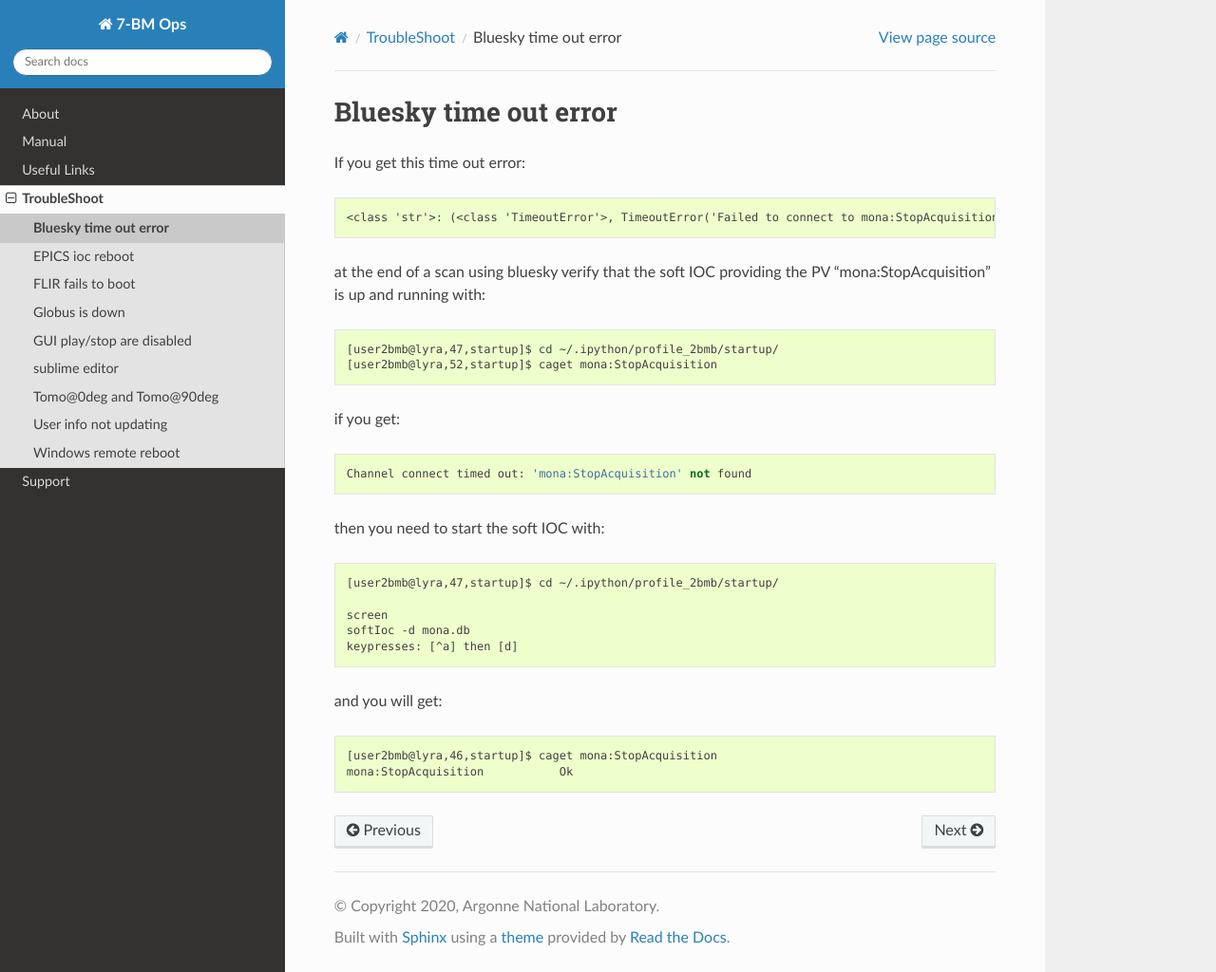
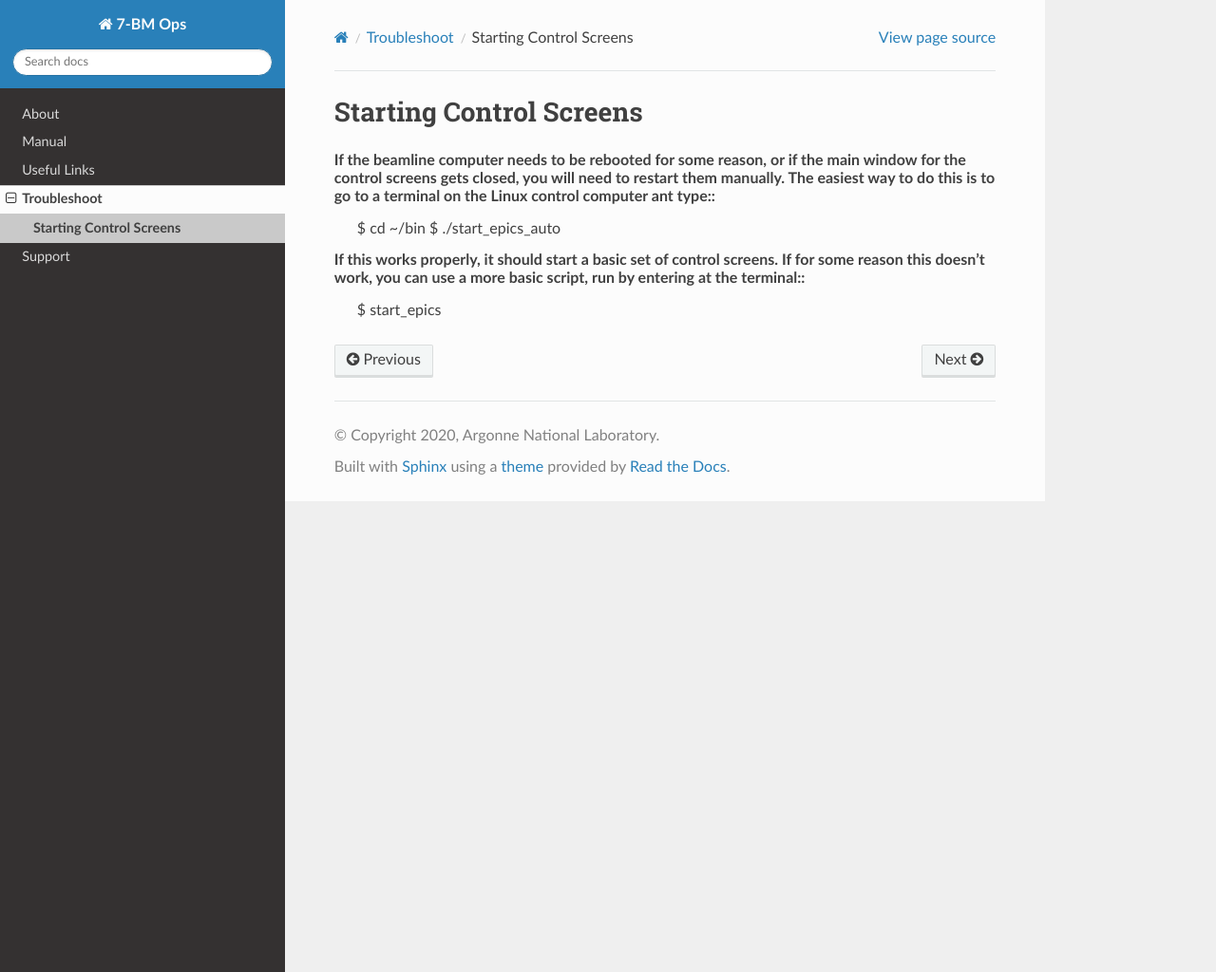
Before and after one commit to xray-imaging/7bm-docs, a Sphinx documentation site: the page built from docs/source/troubleshoot/item_001.rst, in a window 1280 px wide and 1024 px high. Shown: the whole window at 95% size. Built offline with Sphinx 7.4.7 and the Read the Docs theme 2.0.0, drawn with Linux system fonts in a browser that asks for light colours.

Commit message:
Removing 2-BM items from Troubleshooting.

```diff
--- a/docs/source/links.rst
+++ b/docs/source/links.rst
@@ -17,7 +17,7 @@ APS Links
 
 `Argonne Site Map <https://www.anl.gov/downloads/map-argonne>`_
 
-`Argonne Guest House <https://www.anlgh.org/>'_
+`Argonne Guest House <https://www.anlgh.org>'_
 
 `APS User Portal <https://beam.aps.anl.gov/pls/apsweb/usercheckin.start_page>`_
 
--- a/docs/source/manual/item_011.rst
+++ b/docs/source/manual/item_011.rst
@@ -8,7 +8,7 @@ To view the images from cameras at the beamline, use ImageJ with the EPICS ADVie
 
 To open the ADViewer plugin, in ImageJ, go to Plugins -> EPICS_areaDetector -> EPICS AD Viewer.  If you have the correct camera IOC name in the PVPrefix field of the viewer window that pops up, the camera IOC is running.  Click the Start button to start displaying images.  Note that no images will be displayed until the camera starts streaming images.
 
-Tomography projection data is stored in `Data Exchange <https://dxfile.readthedocs.io/en/latest/source/xraytomo.html>`_ format, which is based on HDF5 format.  The easiest way to view these data, including metadata, is to use `hdfview <https://support.hdfgroup.org/products/java/hdfview/>`.  To open hdfview, select HDFView from the Tools menu on the bottom of the 7-BM-B control screen.
+Tomography projection data is stored in `Data Exchange <https://dxfile.readthedocs.io/en/latest/source/xraytomo.html>`_ format, which is based on HDF5 format.  The easiest way to view these data, including metadata, is to use `hdfview <https://support.hdfgroup.org/products/java/hdfview>`.  To open hdfview, select HDFView from the Tools menu on the bottom of the 7-BM-B control screen.
 
 Tomography reconstruction data are typically stored as TIFF stacks.  To view these, ImageJ is the easiest choice.  Try using File -> Import -> Image Sequence to load the data.  Keep in mind that large datasets may take considerable time to load.
 
--- a/docs/source/troubleshoot.rst
+++ b/docs/source/troubleshoot.rst
@@ -1,5 +1,5 @@
 ============
-TroubleShoot
+Troubleshoot
 ============
 
 
--- a/docs/source/troubleshoot/item_001.rst
+++ b/docs/source/troubleshoot/item_001.rst
@@ -1,33 +1,12 @@
-Bluesky time out error
-======================
+Starting Control Screens
+==========================
 
 .. contents::
    :local:
 
-If you get this time out error::
+If the beamline computer needs to be rebooted for some reason, or if the main window for the control screens gets closed, you will need to restart them manually.  The easiest way to do this is to go to a terminal on the Linux control computer ant type::
+    $ cd ~/bin
+    $ ./start_epics_auto
 
-    <class 'str'>: (<class 'TimeoutError'>, TimeoutError('Failed to connect to mona:StopAcquisition',))
-
-
-at the end of a scan using bluesky verify that the soft IOC providing the PV "mona:StopAcquisition" is up and running with::
-
-
-    [user2bmb@lyra,47,startup]$ cd ~/.ipython/profile_2bmb/startup/
-    [user2bmb@lyra,52,startup]$ caget mona:StopAcquisition
-
-if you get::
-
-    Channel connect timed out: 'mona:StopAcquisition' not found
-
-then you need to start the soft IOC with::
-
-    [user2bmb@lyra,47,startup]$ cd ~/.ipython/profile_2bmb/startup/
-
-    screen
-    softIoc -d mona.db
-    keypresses: [^a] then [d]
-
-and you will get::
-
-    [user2bmb@lyra,46,startup]$ caget mona:StopAcquisition
-    mona:StopAcquisition           Ok
+If this works properly, it should start a basic set of control screens.  If for some reason this doesn't work, you can use a more basic script, run by entering at the terminal::
+    $ start_epics
```
Also changed, not shown: docs/source/troubleshoot/item_002.rst (deleted, +0 -20 lines), docs/source/troubleshoot/item_003.rst (deleted, +0 -15 lines), docs/source/troubleshoot/item_004.rst (deleted, +0 -24 lines), docs/source/troubleshoot/item_005.rst (deleted, +0 -14 lines), docs/source/troubleshoot/item_006.rst (deleted, +0 -19 lines), docs/source/troubleshoot/item_007.rst (deleted, +0 -21 lines), docs/source/troubleshoot/item_008.rst (deleted, +0 -11 lines), docs/source/troubleshoot/item_009.rst (deleted, +0 -9 lines).
